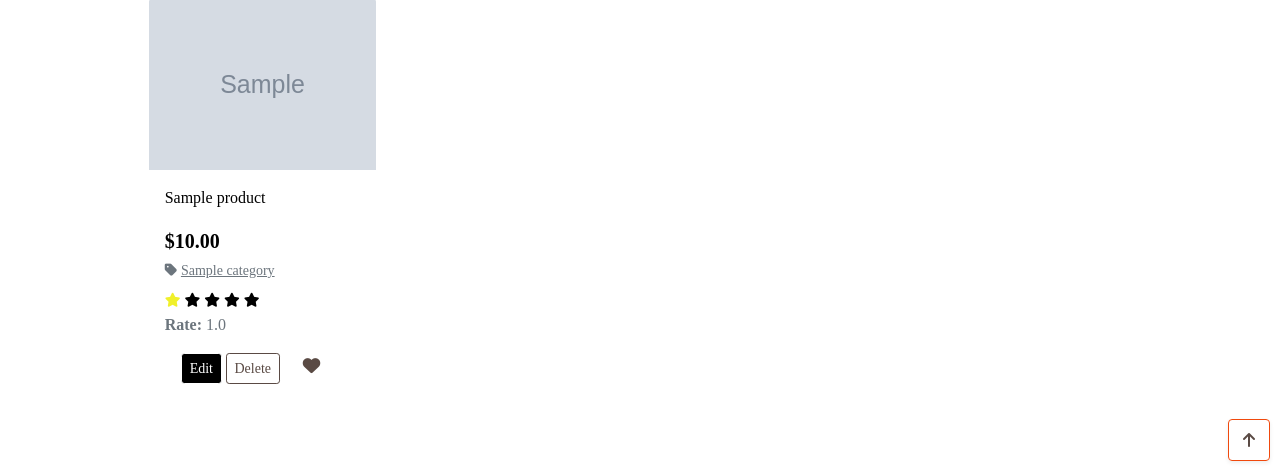
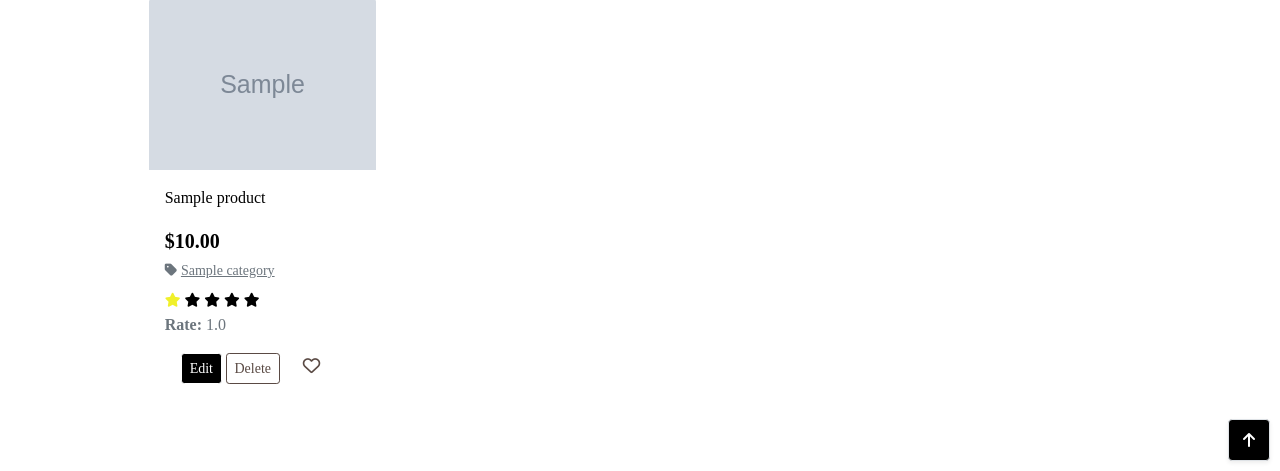
Before and after one commit to CarlosFaccelli26/hand_crafting_milestone, a Django app: page / in a window 1280 px wide. Shown: the part 329-800 px from the top of the page. Run offline with Django 3.2, Linux system fonts and the light colour scheme; a user stored in the database is signed in; tables that the repository leaves empty hold one stand-in row (values such as "Sample post"); grey boxes marked "Sample" are stand-in pictures; parts of the project's set-up code (start-up, migrations or seed data) failed here and were passed over; some libraries are stand-ins or nearby versions.

Commit message:
Fixed some layout problems through the website

```diff
--- a/products/templates/products/product_detail.html
+++ b/products/templates/products/product_detail.html
@@ -34,7 +34,7 @@
                         </p>
                         {% if request.user.is_authenticated %}
                         <a href="{% url 'add_to_wishlist' product.id %}" class="ml-3 text-decoration-none text-brown">
-                            <span class="icon"><i class="fas fa-heart fa-lg"></i></span>
+                            <span class="icon"><i class="far fa-heart fa-lg"></i></span>
                         </a>
                         {% endif %}
                     </div>
--- a/products/templates/products/products.html
+++ b/products/templates/products/products.html
@@ -16,11 +16,6 @@
             <div class="col">
                 <hr class="w-50 mb-1 mx-auto">
                 <h2 class="logo-font text-brown">Products</h2>
-                  {% for c in current_categories %}
-                    <a class="category-badge text-decoration-none" href="{% url 'products' %}?category={{ c.name }}">
-                        <span class="p-2 mt-2 badge badge-white text-black rounded-0 border border-dark">{{ c.friendly_name }}</span>
-                    </a>
-                {% endfor %}
                 <hr class="w-50 mb-1 mx-auto">
             </div>
         </div>
@@ -112,7 +107,7 @@
                                             {% if request.user.is_authenticated %}
                                             <small>
                                                 <a href="{% url 'add_to_wishlist' product.id %}" class="text-brown ml-3 text-decoration-none">
-                                                    <span class="icon"><i class="fas fa-heart fa-lg"></i></span>
+                                                    <span class="icon"><i class="far fa-heart fa-lg"></i></span>
                                                 </a>
                                             </small>
                                             {% endif %}
@@ -148,9 +143,9 @@
             </div>
         </div>
         </div>
-        <div class="btt-button shadow-sm rounded border border-orange">
+        <div class="btt-button shadow-sm rounded border btn-black">
             <a class="btt-link d-flex h-100">
-                <i class="fas fa-arrow-up text-brown mx-auto my-auto"></i>
+                <i class="fas fa-arrow-up mx-auto my-auto"></i>
             </a>
         </div>
     </div>
--- a/products/templates/products/wishlist.html
+++ b/products/templates/products/wishlist.html
@@ -84,7 +84,7 @@
                                         {% if request.user.is_authenticated %}
                                         <small>
                                             <a href="{% url 'remove_from_wishlist' wish.id %}" class="text-brown ml-3 text-decoration-none">
-                                                <span class="icon"><i class="fas fa-times-circle fa-lg"></i></span>
+                                                <span class="icon"><i class="fas fa-heart fa-lg"></i></span>
                                             </a>
                                         </small>
                                         {% endif %}
--- a/templates/base.html
+++ b/templates/base.html
@@ -116,7 +116,7 @@
         </div>
         <div class="row bg-white">
             <nav class="navbar navbar-expand-lg navbar-light w-100">
-                <button class="btn btn-black d-block d-lg-none" type="button" data-bs-toggle="offcanvas"data-bs-target="#offcanvasExample" aria-controls="offcanvasExample">&#9776;</button>
+                <button class="btn btn-black d-block d-lg-none" type="button" data-bs-toggle="offcanvas"data-bs-target="#offcanvasMenu" aria-controls="offcanvasMenu">&#9776;</button>
                 {% include 'includes/mobile-top-header.html' %}
                 {% include 'includes/main-nav.html' %}
             </nav>
--- a/templates/includes/main-nav.html
+++ b/templates/includes/main-nav.html
@@ -1,7 +1,7 @@
 
-<div class="offcanvas offcanvas-start bg-brown text-white" tabindex="-1" id="offcanvasExample" aria-labelledby="offcanvasExampleLabel">
+<div class="offcanvas offcanvas-start bg-black text-white" tabindex="-1" id="offcanvasMenu" aria-labelledby="offcanvasMenuLabel">
     <div class="offcanvas-header">
-        <a class="nav-link text-white mx-auto" href="/" id="offcanvasExampleLabel">
+        <a class="nav-link text-white mx-auto" href="/" id="offcanvasMenuLabel">
             <h2 class="logo-font">The Art Kingdom</h2>
         </a>
         <button type="button" class="btn-close text-primary bg-white" data-bs-dismiss="offcanvas" aria-label="Close"></button>
```
